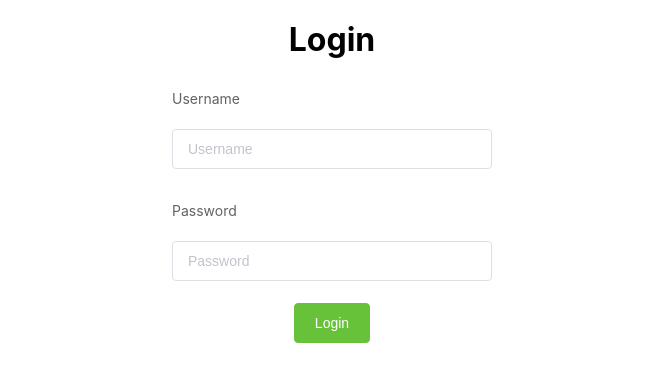
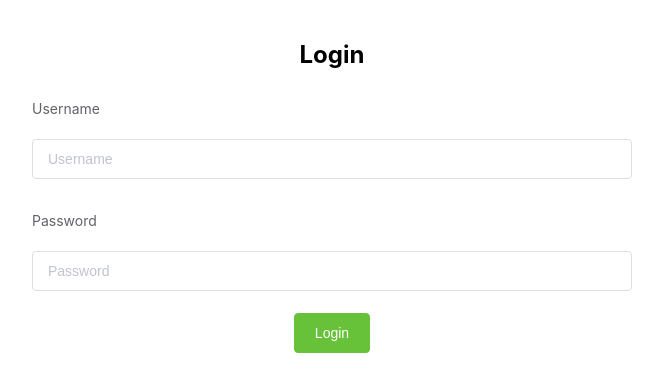
Before and after one commit to thangman22/nuxt-course, a Nuxt app: page / in a window 1280 px wide. Shown: the top 392 px of the page, without its empty margins (308-971 px from the left). Built offline with nearby package versions, Linux system fonts and the light colour scheme; what vue-data-tables would draw is missing.

Commit message:
Fix layout

```diff
--- a/pages/index.vue
+++ b/pages/index.vue
@@ -1,6 +1,6 @@
 <template>
-  <el-row>
-    <el-col :span="6" :offset="9">
+  <el-container class="custom-container">
+    <el-main>
       <h1 class="centered header">Login</h1>
       <el-alert title="Login Error" type="error" v-if="loginError"> </el-alert>
       <el-form
@@ -23,8 +23,8 @@
           <el-button native-type="submit" type="success">Login</el-button>
         </div>
       </el-form>
-    </el-col>
-  </el-row>
+    </el-main>
+  </el-container>
 </template>
 
 <script>
@@ -65,4 +65,8 @@ export default {
   margin-top: 20px;
   margin-bottom: 20px;
 }
+.custom-container {
+  max-width: 80vh;
+  margin: auto;
+}
 </style>
--- a/pages/member/Add.vue
+++ b/pages/member/Add.vue
@@ -1,11 +1,11 @@
 <template>
-  <el-row>
-    <el-col :span="6" :offset="9">
+  <el-container class="custom-container">
+    <el-main>
       <h1 class="header">Add new member</h1>
       <!-- TODO : Set event listener for save  -->
       <member-form :formData="formData" @form-submit="formSubmit" />
-    </el-col>
-  </el-row>
+    </el-main>
+  </el-container>
 </template>
 
 <script>
@@ -25,6 +25,7 @@ export default {
           password: this.formData.password,
         })
         .then((result) => {
+          console.log(result);
           this.$message({
             message: "Created user.",
             type: "success",
@@ -60,4 +61,9 @@ export default {
   margin-top: 20px;
   margin-bottom: 20px;
 }
+
+.custom-container {
+  max-width: 80vh;
+  margin: auto;
+}
 </style>
```
